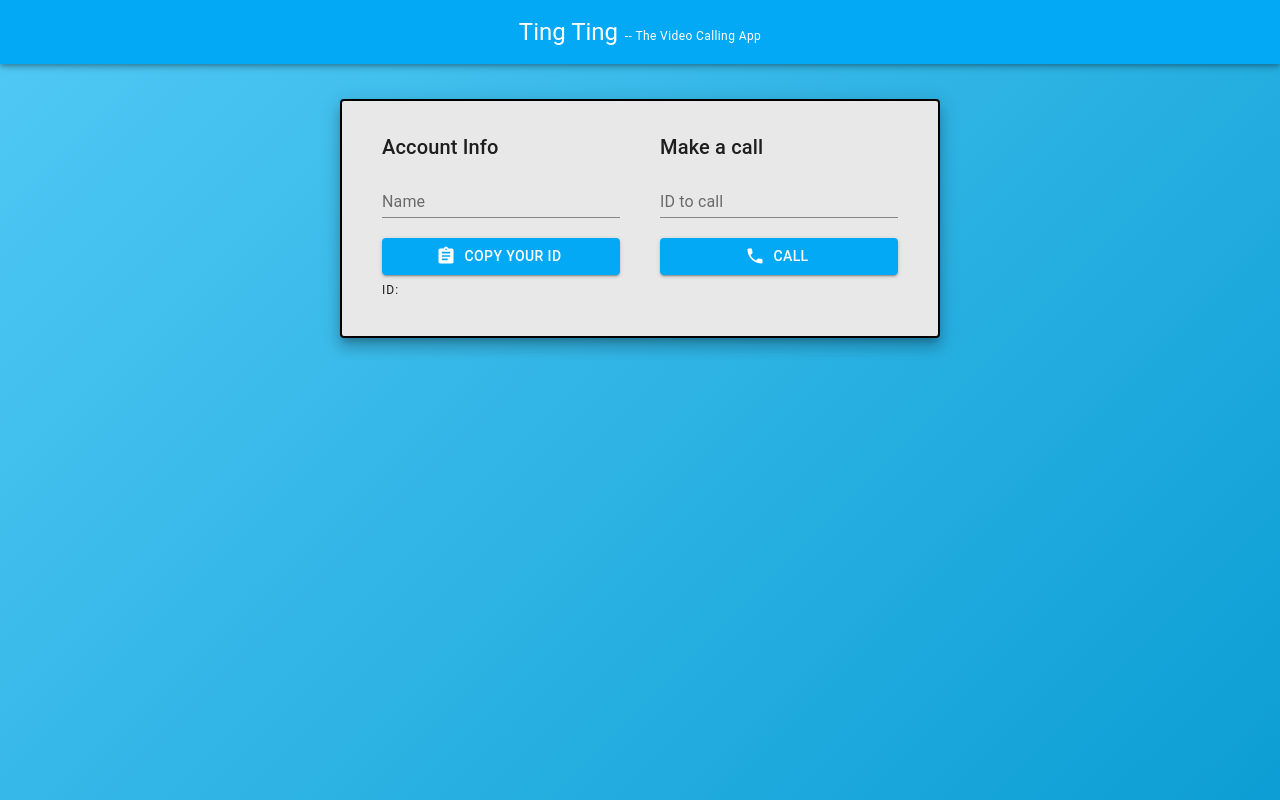
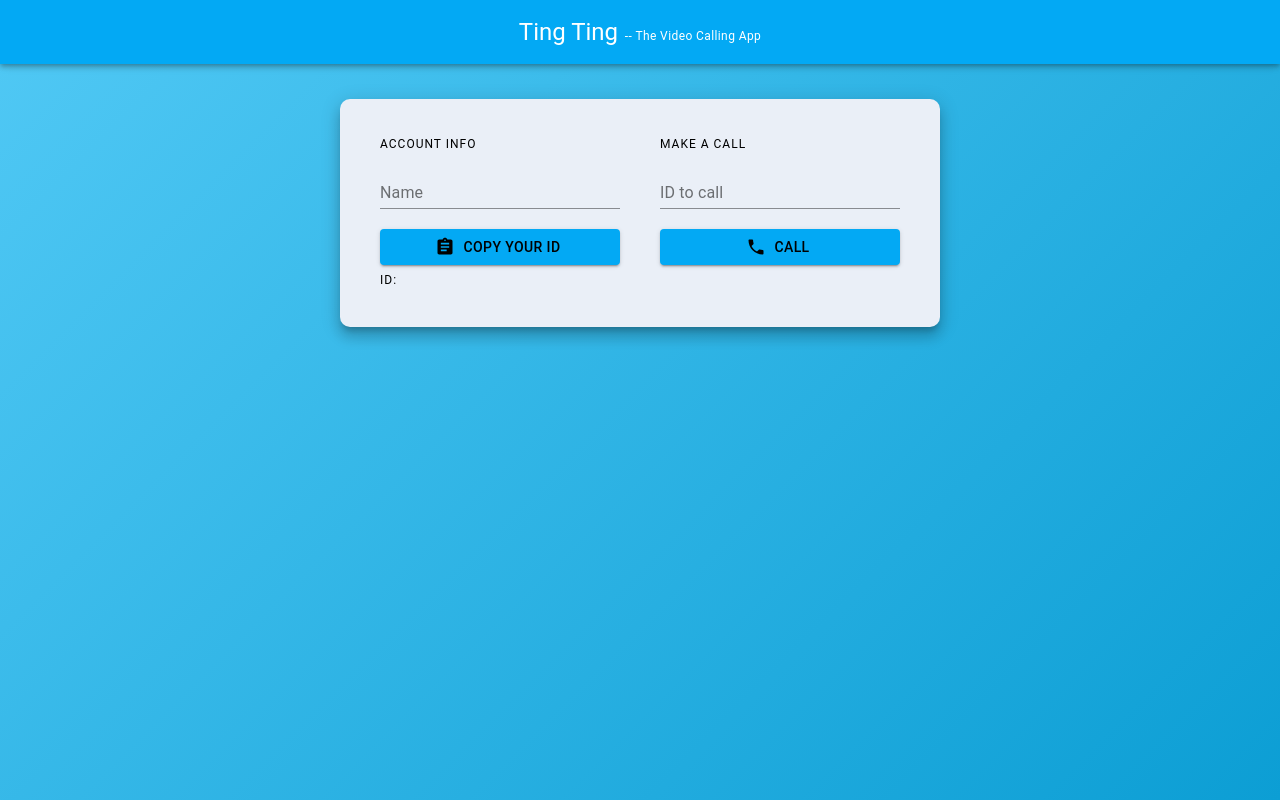
Before and after one commit to saiphani1998/ting-ting, a React (Create React App) app in the folder app/: page / in a window 1280 px wide. Built offline with nearby package versions, Linux system fonts and the light colour scheme; no server answers.

Commit message:
Improved UI

```diff
--- a/app/src/components/Options.jsx
+++ b/app/src/components/Options.jsx
@@ -32,16 +32,19 @@ const useStyles = makeStyles((theme) => ({
       width: "80%",
     },
   },
-  margin: {
+  button: {
     marginTop: 20,
+    color: "var(--theme-primary-text)",
+    fontFamily: `"Roboto", "Helvetica", "Arial", sans-serif`,
   },
   padding: {
     padding: 20,
   },
   paper: {
     padding: "10px 20px",
-    border: "2px solid black",
-    backgroundColor: "#e8e8e8",
+    borderRadius: "10px",
+    backgroundColor: "var(--theme-primary-background)",
+    color: "var(--theme-primary-text)",
   },
 }));
 
@@ -70,7 +73,7 @@ export default function Options({ children }) {
         <form className={classes.root} noValidate autoComplete="off">
           <Grid container className={classes.gridContainer}>
             <Grid item xs={12} md={6} className={classes.padding}>
-              <Typography gutterBottom variant="h6">
+              <Typography gutterBottom variant="overline">
                 Account Info
               </Typography>
               <TextField
@@ -79,7 +82,7 @@ export default function Options({ children }) {
                 onChange={(e) => handleNameChange(e.target.value)}
                 fullWidth
               />
-              <CopyToClipboard text={me} className={classes.margin}>
+              <CopyToClipboard text={me} className={classes.button}>
                 <Button
                   variant="contained"
                   color="primary"
@@ -94,7 +97,7 @@ export default function Options({ children }) {
               </Typography>
             </Grid>
             <Grid item xs={12} md={6} className={classes.padding}>
-              <Typography gutterBottom variant="h6">
+              <Typography gutterBottom variant="overline">
                 Make a call
               </Typography>
               <TextField
@@ -110,7 +113,7 @@ export default function Options({ children }) {
                   startIcon={<PhoneDisabled fontSize="large" />}
                   fullWidth
                   onClick={() => leaveCall(idToCall)}
-                  className={classes.margin}
+                  className={classes.button}
                 >
                   Hang Up
                 </Button>
@@ -121,7 +124,7 @@ export default function Options({ children }) {
                   startIcon={<Phone fontSize="large" />}
                   fullWidth
                   onClick={() => callUser(idToCall)}
-                  className={classes.margin}
+                  className={classes.button}
                 >
                   Call
                 </Button>
--- a/app/src/styles.css
+++ b/app/src/styles.css
@@ -11,6 +11,7 @@ body {
   background-repeat: no-repeat;
   background-attachment: fixed;
   background-size: cover;
+  font-family: "Roboto", "Helvetica", "Arial", sans-serif;
 }
 
 * {
```
